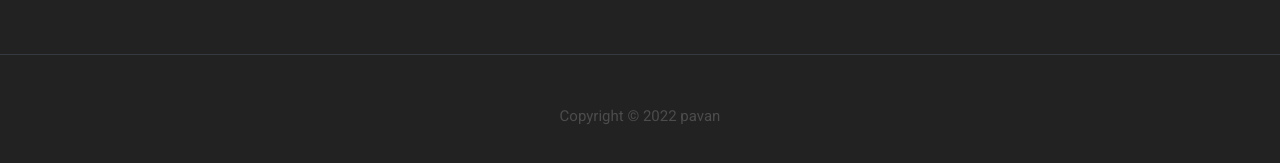
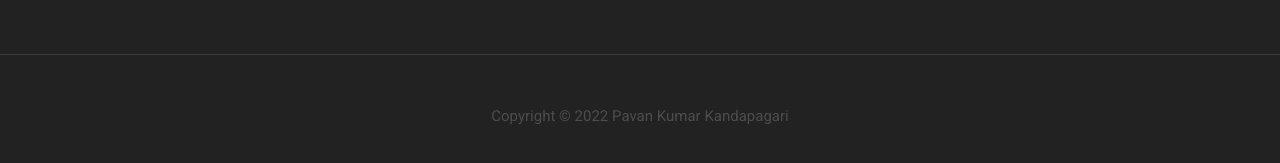
Before and after one commit to 785pavan/785pavan.github.io, a Jekyll site: the page built from index.html, in a window 1280 px wide and 900 px high, scrolled down 6225 px. Shown: the part 706-869 px from the top of the window. Built offline with Jekyll 4.4.1, drawn with Linux system fonts in a browser that asks for light colours.

Commit message:
Update settings.yml

```diff
--- a/_data/settings.yml
+++ b/_data/settings.yml
@@ -8,7 +8,7 @@ description: This page is for personal use only.
 email: 785pavan@gmail.com
 phone: +49 1573 946 7478
 address: Sollner str. 71A, Munchen
-copyright: Copyright &copy; 2022 pavan
+copyright: Copyright &copy; 2022 Pavan Kumar Kandapagari
 
 menu:
 - {name: About, link: '/about'}
```
